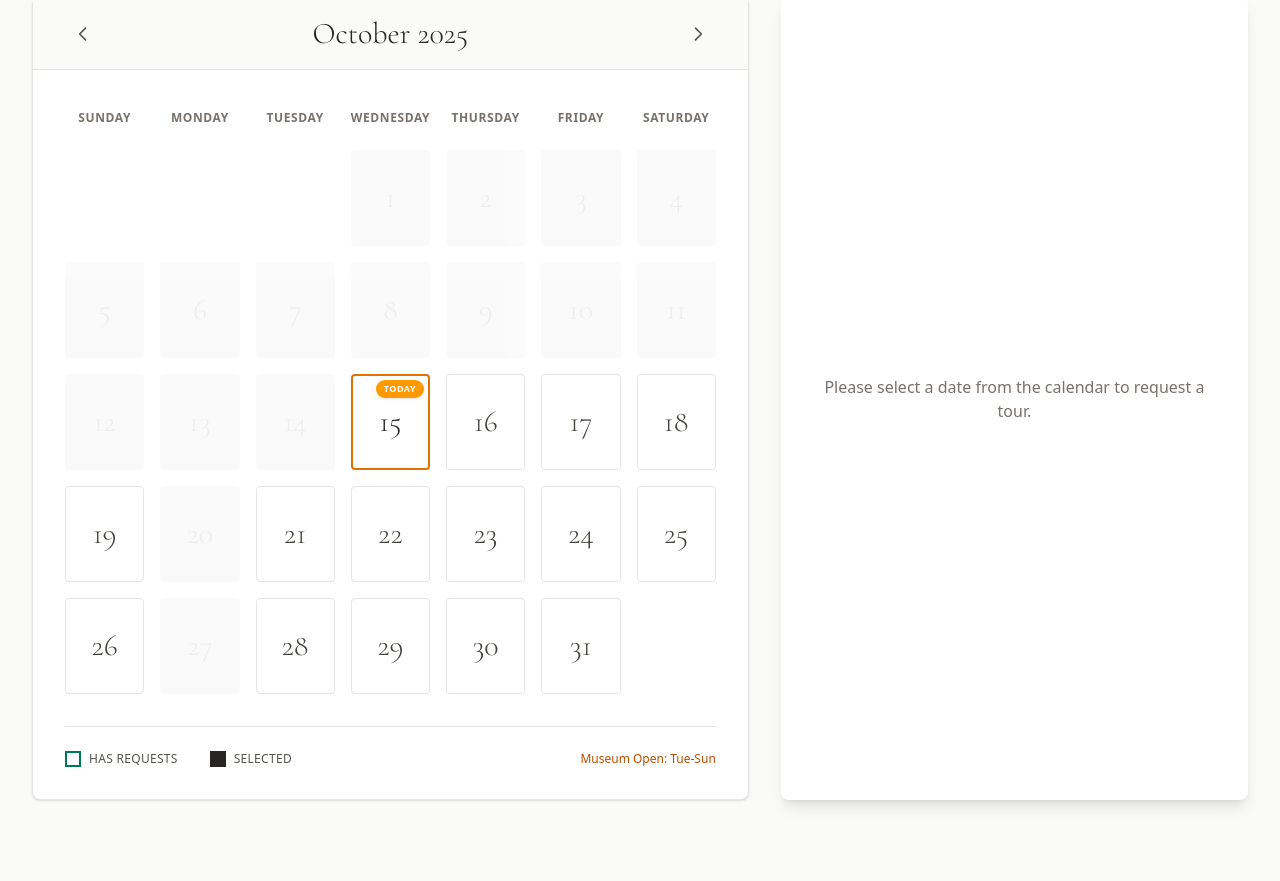
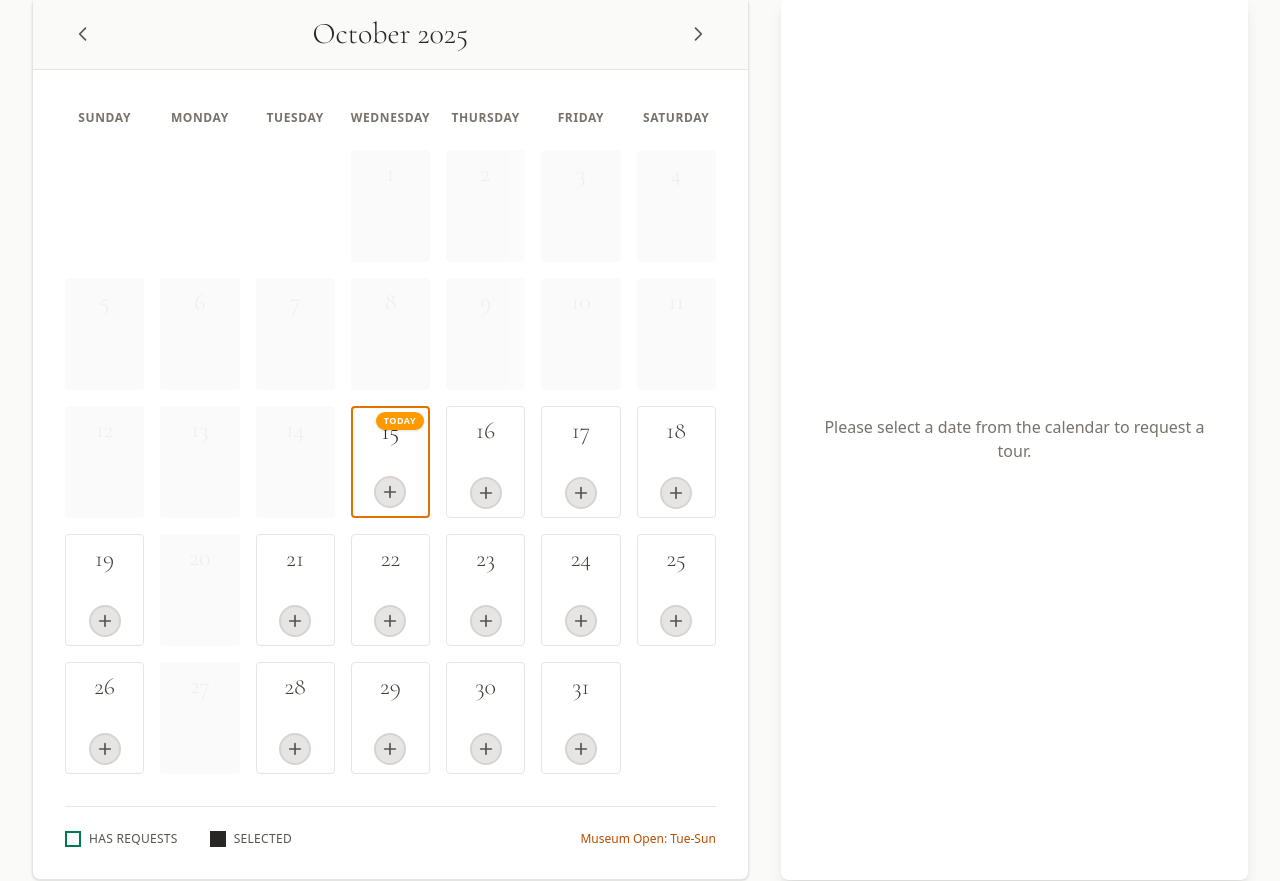
Before and after one commit to rtrahan/shinetours, a Next.js app: page / in a window 1280 px wide. Shown: the part 740-1621 px from the top of the page. Built offline with nearby package versions, Linux system fonts and the light colour scheme; no server answers; the database is empty.

Commit message:
Unify calendar design - iOS style on both mobile and desktop with date at top, plus at bottom

```diff
--- a/components/BookingForm.tsx
+++ b/components/BookingForm.tsx
@@ -133,16 +133,16 @@ export default function BookingForm({ selectedDate, availableGuides, onSuccess }
                 </>
               )}
             </p>
-            {(dateDetails.currentFormingGroup || dateDetails.confirmedGroups.length > 0) && (
+            {dateDetails.requestCount > 0 && (
               <button
                 type="button"
                 onClick={() => setShowParticipants(true)}
-                className="inline-flex items-center gap-1 text-blue-600 hover:text-blue-800 font-medium mt-2"
+                className="inline-flex items-center gap-1 text-blue-600 hover:text-blue-800 font-medium mt-2 text-sm"
               >
                 <svg className="w-4 h-4" fill="none" stroke="currentColor" viewBox="0 0 24 24">
                   <path strokeLinecap="round" strokeLinejoin="round" strokeWidth="2" d="M17 20h5v-2a3 3 0 00-5.356-1.857M17 20H7m10 0v-2c0-.656-.126-1.283-.356-1.857M7 20H2v-2a3 3 0 015.356-1.857M7 20v-2c0-.656.126-1.283.356-1.857m0 0a5.002 5.002 0 019.288 0M15 7a3 3 0 11-6 0 3 3 0 016 0zm6 3a2 2 0 11-4 0 2 2 0 014 0zM7 10a2 2 0 11-4 0 2 2 0 014 0z"/>
                 </svg>
-                See who else is joining this date
+                See who else requested this date
               </button>
             )}
           </div>
--- a/components/Calendar.tsx
+++ b/components/Calendar.tsx
@@ -73,9 +73,9 @@ export default function Calendar({ onDateSelect, selectedDate, bookingsData }: C
     const hasBookings = bookingsByDate[dateKey]
     const isAvailable = !isPast && isMuseumOpen
 
-    // Mobile: iOS-style taller days with top alignment, Desktop: centered compact style
-    let classes = 'relative h-28 md:h-20 lg:h-24 flex flex-col transition-all duration-200 rounded '
-    classes += 'items-start justify-start p-1.5 md:items-center md:justify-center md:p-0 '
+    // iOS-style for both mobile and desktop - date at top, plus at bottom
+    let classes = 'relative h-28 md:h-24 lg:h-28 flex flex-col transition-all duration-200 rounded '
+    classes += 'items-start justify-start p-1.5 md:p-2 '
 
     if (!isAvailable) {
       classes += 'bg-stone-100 text-stone-300 cursor-not-allowed opacity-40'
@@ -151,9 +151,9 @@ export default function Calendar({ onDateSelect, selectedDate, bookingsData }: C
                 disabled={!isAvailable}
                 className={getDayClasses(date)}
               >
-                {/* Day Number - top on mobile, centered on desktop */}
-                <div className="w-full mb-auto md:mb-0">
-                  <span className="heading-font text-lg md:text-2xl lg:text-3xl font-light">
+                {/* Day Number - always at top */}
+                <div className="w-full mb-auto">
+                  <span className="heading-font text-lg md:text-xl lg:text-2xl font-light">
                     {format(date, 'd')}
                   </span>
                 </div>
@@ -165,35 +165,20 @@ export default function Calendar({ onDateSelect, selectedDate, bookingsData }: C
                   </span>
                 )}
 
-                {/* Booking Indicators */}
+                {/* Booking Indicators - same on mobile and desktop */}
                 {isAvailable && (
-                  <>
-                    {/* Mobile: Plus button for all available days */}
-                    <div className="md:hidden w-full mt-auto flex flex-col items-center">
-                      <div className="w-8 h-8 bg-stone-200 border-2 border-stone-300 rounded-full flex items-center justify-center">
-                        <svg className="w-4 h-4 text-stone-600" fill="none" stroke="currentColor" viewBox="0 0 24 24">
-                          <path strokeLinecap="round" strokeLinejoin="round" strokeWidth="2.5" d="M12 4v16m8-8H4"/>
-                        </svg>
-                      </div>
-                      {hasBookings && (
-                        <div className="text-center text-[9px] text-emerald-700 font-semibold mt-1">
-                          {hasBookings.requestCount} already
-                        </div>
-                      )}
+                  <div className="w-full mt-auto flex flex-col items-center">
+                    <div className="w-7 h-7 md:w-8 md:h-8 bg-stone-200 border-2 border-stone-300 rounded-full flex items-center justify-center">
+                      <svg className="w-3.5 h-3.5 md:w-4 md:h-4 text-stone-600" fill="none" stroke="currentColor" viewBox="0 0 24 24">
+                        <path strokeLinecap="round" strokeLinejoin="round" strokeWidth="2.5" d="M12 4v16m8-8H4"/>
+                      </svg>
                     </div>
-
-                    {/* Desktop: Badge with icon (only if has bookings) */}
                     {hasBookings && (
-                      <div className="hidden md:block absolute bottom-1 right-1">
-                        <span className="px-2 py-1 bg-emerald-100 text-emerald-800 border border-emerald-300 text-xs font-medium rounded shadow-sm flex items-center gap-0.5">
-                          <svg className="w-3 h-3" fill="none" stroke="currentColor" viewBox="0 0 24 24">
-                            <path strokeLinecap="round" strokeLinejoin="round" strokeWidth="2" d="M9 12h6m-6 4h6m2 5H7a2 2 0 01-2-2V5a2 2 0 012-2h5.586a1 1 0 01.707.293l5.414 5.414a1 1 0 01.293.707V19a2 2 0 01-2 2z"/>
-                          </svg>
-                          <span>{hasBookings.requestCount}</span>
-                        </span>
+                      <div className="text-center text-[9px] md:text-[10px] text-emerald-700 font-semibold mt-1">
+                        {hasBookings.requestCount} already
                       </div>
                     )}
-                  </>
+                  </div>
                 )}
               </button>
             )
```
